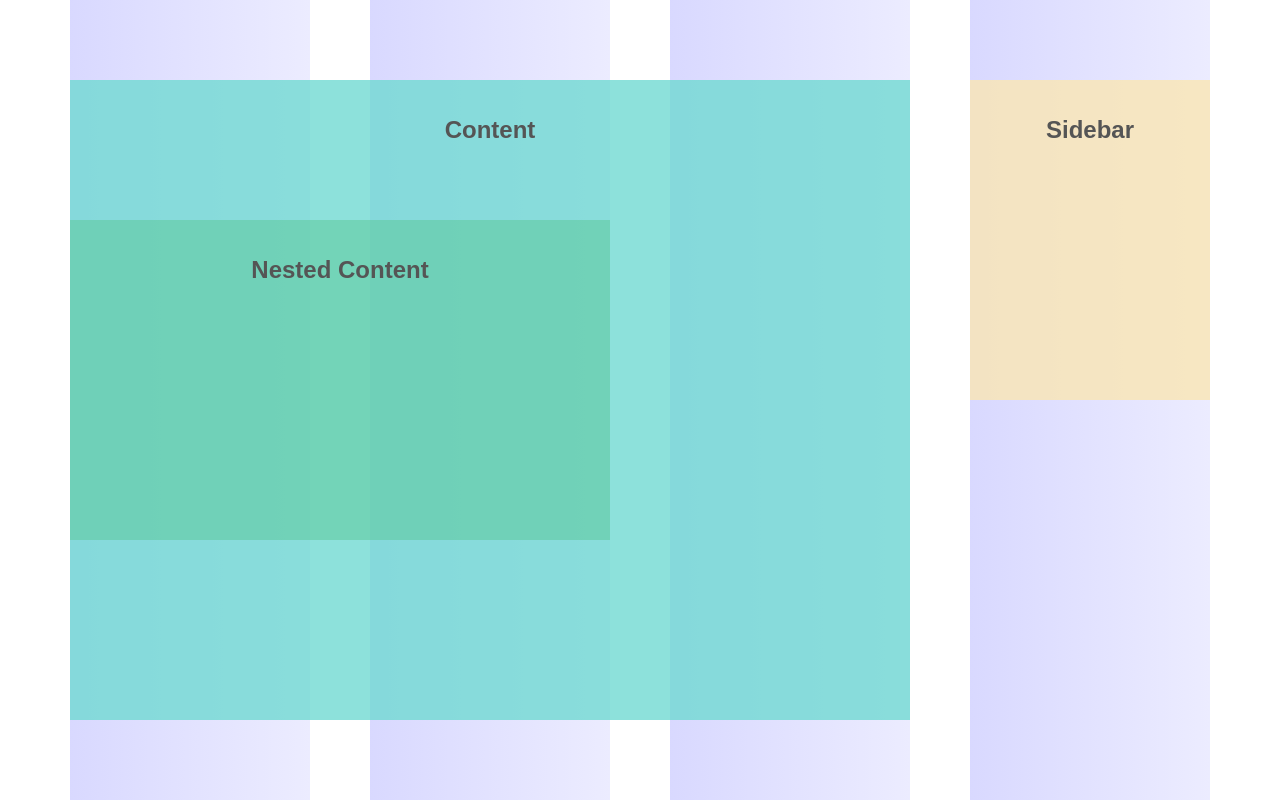
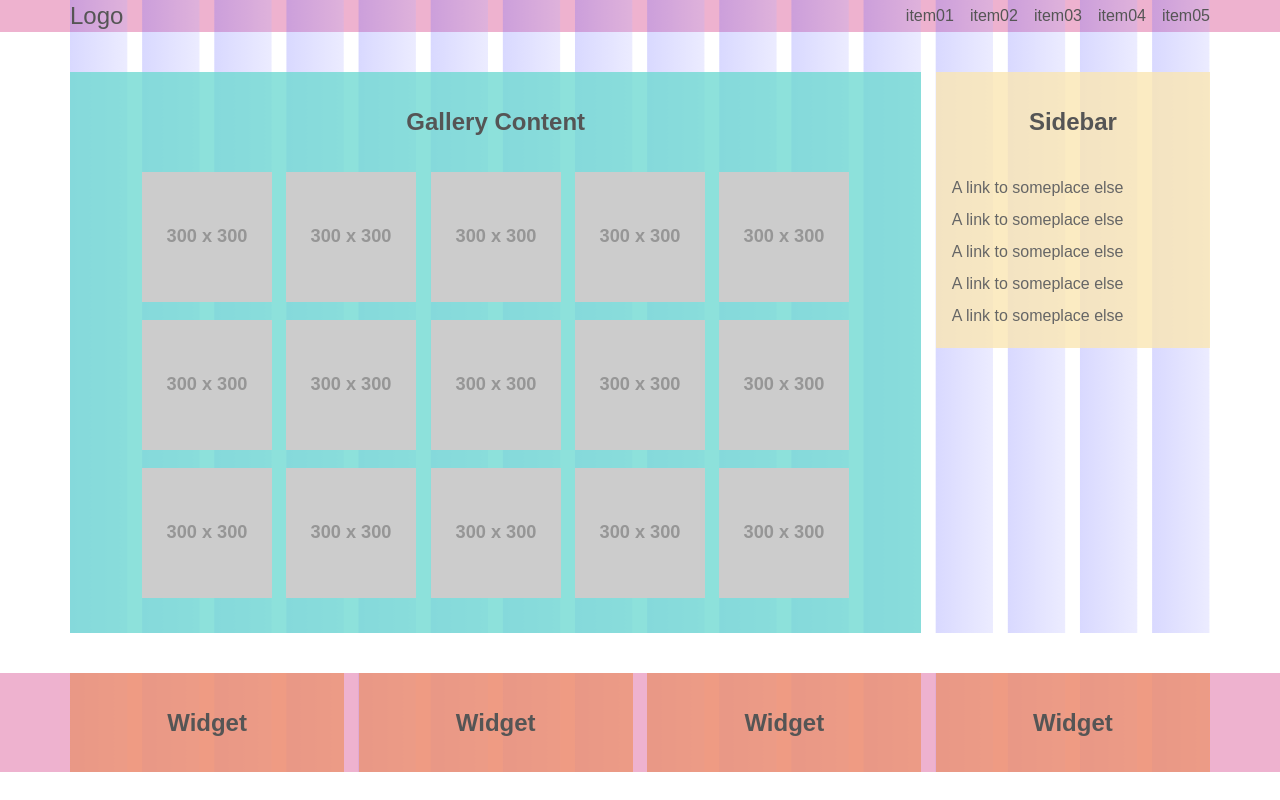
Before and after one commit to TheManMantis/susypractice, a plain HTML site: page index.html in a window 1280 px wide. Drawn offline with Linux system fonts and the light colour scheme; placeholder pictures from the web are drawn by us.

Commit message:
3rd commit

```diff
--- a/index.html
+++ b/index.html
@@ -6,11 +6,59 @@
   <link rel="stylesheet" href="css/styles.css">
 </head>
 <body>
+  <header class="site-header">
+    <div class="wrap">
+      <div class="logo"><a href="#">Logo</a></div>
+      <nav>
+        <ul>
+          <li><a href="#">item01</a></li>
+          <li><a href="#">item02</a></li>
+          <li><a href="#">item03</a></li>
+          <li><a href="#">item04</a></li>
+          <li><a href="#">item05</a></li>
+        </ul>
+      </nav>
+    </div>
+  </header>
   <div class="wrap">
-    <main class="content"><h2>Content</h2>
-      <div class="inner-content"><h2>Nested Content</h2></div>
+    <main class="content">
+      <h2>Gallery Content</h2>
+        <ul class="gallery">
+          <li class="gallery__item"><img src="http://www.placehold.it/300x300" alt=""></li>
+          <li class="gallery__item"><img src="http://www.placehold.it/300x300" alt=""></li>
+          <li class="gallery__item"><img src="http://www.placehold.it/300x300" alt=""></li>
+          <li class="gallery__item"><img src="http://www.placehold.it/300x300" alt=""></li>
+          <li class="gallery__item"><img src="http://www.placehold.it/300x300" alt=""></li>
+          <li class="gallery__item"><img src="http://www.placehold.it/300x300" alt=""></li>
+          <li class="gallery__item"><img src="http://www.placehold.it/300x300" alt=""></li>
+          <li class="gallery__item"><img src="http://www.placehold.it/300x300" alt=""></li>
+          <li class="gallery__item"><img src="http://www.placehold.it/300x300" alt=""></li>
+          <li class="gallery__item"><img src="http://www.placehold.it/300x300" alt=""></li>
+          <li class="gallery__item"><img src="http://www.placehold.it/300x300" alt=""></li>
+          <li class="gallery__item"><img src="http://www.placehold.it/300x300" alt=""></li>
+          <li class="gallery__item"><img src="http://www.placehold.it/300x300" alt=""></li>
+          <li class="gallery__item"><img src="http://www.placehold.it/300x300" alt=""></li>
+          <li class="gallery__item"><img src="http://www.placehold.it/300x300" alt=""></li>
+        </ul>
     </main>
-    <aside class="sidebar"><h2>Sidebar</h2></aside>
+    <aside class="sidebar">
+      <h2>Sidebar</h2>
+      <ul>
+        <li><a href="#">A link to someplace else</a></li>
+        <li><a href="#">A link to someplace else</a></li>
+        <li><a href="#">A link to someplace else</a></li>
+        <li><a href="#">A link to someplace else</a></li>
+        <li><a href="#">A link to someplace else</a></li>
+      </ul>
+    </aside>
   </div>
+  <footer class="site-footer">
+    <div class="wrap">
+      <div class="widget"><h2>Widget</h2></div>
+      <div class="widget"><h2>Widget</h2></div>
+      <div class="widget"><h2>Widget</h2></div>
+      <div class="widget"><h2>Widget</h2></div>
+    </div>
+  </footer>
 </body>
 </html>
--- a/scss/styles.scss
+++ b/scss/styles.scss
@@ -1,8 +1,26 @@
 @import "normalize";
 @import "susy";
 
+@mixin cf {
+  &:after {
+    content: "";
+    clear: both;
+    display: block;
+  }
+}
+ /* Colors */
+ $color1: rgba(113, 218, 210, 0.8);
+ $color2: rgba(250, 231, 179, 0.8);
+ $color3: rgba(240, 150, 113, 0.8);
+ $color4: rgba(234, 159, 195, 0.8);
+
+ /* Variables - Breakpoints */
+ $bp-s: 420px;
+ $bp-m: 720px;
+ $bp-l: 1100px;
+
 $susy:(
-  columns: 4,
+  columns: 16,
   container: 1140px,
   debug: (image: show),
   global-box-sizing: border-box
@@ -10,36 +28,109 @@ $susy:(
 
 @include border-box-sizing;
 
+//==========
+// Layouts
+//==========
+
 .wrap {
   @include container();
-  height: 100vh;
 }
 .content{
-  margin-top: 10vh;
-  height: 80vh;
-  background: rgba(113, 218, 210, 0.8);
-  @include span(3 of 4);
+  @include span(12 of 16);
 }
 .sidebar{
-  margin-top: 10vh;
-  height: 40vh;
-  background: rgba(250, 231, 179, 0.8);
-  @include span(1 of 4 last);
+  @include span(4 of 16 last);
 }
-@include nested(3) {
-  .inner-content{
-    margin-top: 5vh;
-    height: 40vh;
-    background: rgba(90, 200, 150, 0.5);
-    @include span(2);
+/* Small Breakpoint */
+
+@media(min-width: $bp-s) {
+  .content{
+    @include span(16);
+  }
+  .sidebar{
+    in span(16);
+  }
+  .gallery{
+    @include cf;
+    width: span(12 of 16);
+    margin-left: span(1 wide of 12);
+  }
+  @include nested(16) {
+    .gallery__item{
+      @include span(10);
+      margin-bottom: gutter();
+    }
   }
 }
 
+// ==========
+// Taking care of CSS
+//=========
+.logo{
+  float: left;
+  line-height: 2rem;
+  font-size: 1.5rem;
+}
+nav{
+  float: right;
+  li{
+    list-style: none;
+    float: left;
+    margin-left: 1rem;
+    line-height: 2rem;
+  }
+}
+.content{
+  margin-top: 5vh;
+  padding-bottom: 1rem;
+  background: $color1;
+}
+.sidebar{
+  margin-top: 5vh;
+  background: $color2;
+  padding-bottom: 1rem;
+  a{
+    color: #666;
+    padding-left: 1rem;
+    line-height: 2;
+    text-decoration: none;
+  }
+}
+.gallery{
+  @include cf;
+  width: span(10 of 12);
+  margin-left: span(1 wide of 12);
+}
+@include nested(10) {
+  .gallery__item{
+    @include span(2);
+    margin-bottom: gutter();
+    &:nth-child(5n){
+      @include last;
+    }
+  }
+}
+.widget{
+  @include gallery( 4 of 16 );
+}
+.widget{
+  background:$color3;
+}
 h2{
   padding: 1rem 0;
   text-align: center;
   color: #555;
 }
+
+.site-header, .site-footer {
+  background: $color4;
+}
 .site-header {
-  background: rgba(234, 159, 195, 0.8);
+  a{
+    color: #555;
+    text-decoration: none;
+  }
 }
+.site-footer{
+  margin-top: 5vh;
+}
```
Also changed, not shown: css/styles.css, 1 other file.
